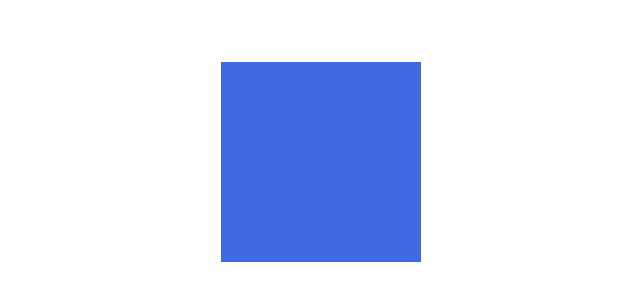
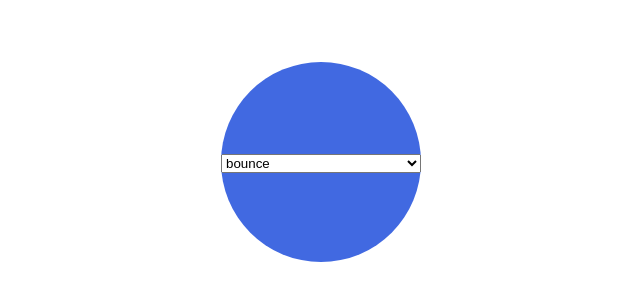
Before and after one commit to shakti0786/data-animate, a plain HTML site: page index.html in a window 1280 px wide. Shown: the part 238-538 px from the top of the page, without its empty margins (319-959 px from the left). Drawn offline with Linux system fonts and the light colour scheme.

Commit message:
The new version of data-animation with data-* attribute selectors for the animations.

```diff
--- a/data-animate.css
+++ b/data-animate.css
@@ -7,7 +7,6 @@ Based on the work of http://daneden.me/animate and by Nick Pettit - https://gith
 */
 
 [data-animate] {
-
     -webkit-animation-fill-mode: both;
     animation-fill-mode: both;
 }
--- a/index.html
+++ b/index.html
@@ -28,14 +28,135 @@
             margin: auto;
             width: 200px;
             height: 200px;
+            line-height: 200px;
+            border-radius: 50%;
+        }
+
+        .select {
+            display: inline-block;
+            width: 100%;
+            vertical-align: middle;
         }
 
     </style>
 
+    <script>
+        window.onload = function () {
+            var selector = document.querySelector(".select"),
+                     box = document.querySelector(".box");
+
+            selector.addEventListener("change", function (e) {
+                var selectorValue = selector.options[selector.selectedIndex].value;
+                box.setAttribute("data-animate", selectorValue);
+                setTimeout(function () {
+                    box.removeAttribute("data-animate");
+                }, 1000);
+            });
+        };
+    </script>
+
 </head>
 <body>
 <main>
-    <div class="box" data-animate="flip" data-duration="5s"></div>
+    <div class="box" data-animate>
+        <select class="select">
+            <optgroup label="Attention Seekers">
+                <option value="bounce">bounce</option>
+                <option value="flash">flash</option>
+                <option value="pulse">pulse</option>
+                <option value="rubberBand">rubberBand</option>
+                <option value="shake">shake</option>
+                <option value="swing">swing</option>
+                <option value="tada">tada</option>
+                <option value="wobble">wobble</option>
+            </optgroup>
+
+            <optgroup label="Bouncing Entrances">
+                <option value="bounceIn">bounceIn</option>
+                <option value="bounceInDown">bounceInDown</option>
+                <option value="bounceInLeft">bounceInLeft</option>
+                <option value="bounceInRight">bounceInRight</option>
+                <option value="bounceInUp">bounceInUp</option>
+            </optgroup>
+
+            <optgroup label="Bouncing Exits">
+                <option value="bounceOut">bounceOut</option>
+                <option value="bounceOutDown">bounceOutDown</option>
+                <option value="bounceOutLeft">bounceOutLeft</option>
+                <option value="bounceOutRight">bounceOutRight</option>
+                <option value="bounceOutUp">bounceOutUp</option>
+            </optgroup>
+
+            <optgroup label="Fading Entrances">
+                <option value="fadeIn">fadeIn</option>
+                <option value="fadeInDown">fadeInDown</option>
+                <option value="fadeInDownBig">fadeInDownBig</option>
+                <option value="fadeInLeft">fadeInLeft</option>
+                <option value="fadeInLeftBig">fadeInLeftBig</option>
+                <option value="fadeInRight">fadeInRight</option>
+                <option value="fadeInRightBig">fadeInRightBig</option>
+                <option value="fadeInUp">fadeInUp</option>
+                <option value="fadeInUpBig">fadeInUpBig</option>
+            </optgroup>
+
+            <optgroup label="Fading Exits">
+                <option value="fadeOut">fadeOut</option>
+                <option value="fadeOutDown">fadeOutDown</option>
+                <option value="fadeOutDownBig">fadeOutDownBig</option>
+                <option value="fadeOutLeft">fadeOutLeft</option>
+                <option value="fadeOutLeftBig">fadeOutLeftBig</option>
+                <option value="fadeOutRight">fadeOutRight</option>
+                <option value="fadeOutRightBig">fadeOutRightBig</option>
+                <option value="fadeOutUp">fadeOutUp</option>
+                <option value="fadeOutUpBig">fadeOutUpBig</option>
+            </optgroup>
+
+            <optgroup label="Flippers">
+                <option value="flip">flip</option>
+                <option value="flipInX">flipInX</option>
+                <option value="flipInY">flipInY</option>
+                <option value="flipOutX">flipOutX</option>
+                <option value="flipOutY">flipOutY</option>
+            </optgroup>
+
+            <optgroup label="Lightspeed">
+                <option value="lightSpeedIn">lightSpeedIn</option>
+                <option value="lightSpeedOut">lightSpeedOut</option>
+            </optgroup>
+
+            <optgroup label="Rotating Entrances">
+                <option value="rotateIn">rotateIn</option>
+                <option value="rotateInDownLeft">rotateInDownLeft</option>
+                <option value="rotateInDownRight">rotateInDownRight</option>
+                <option value="rotateInUpLeft">rotateInUpLeft</option>
+                <option value="rotateInUpRight">rotateInUpRight</option>
+            </optgroup>
+
+            <optgroup label="Rotating Exits">
+                <option value="rotateOut">rotateOut</option>
+                <option value="rotateOutDownLeft">rotateOutDownLeft</option>
+                <option value="rotateOutDownRight">rotateOutDownRight</option>
+                <option value="rotateOutUpLeft">rotateOutUpLeft</option>
+                <option value="rotateOutUpRight">rotateOutUpRight</option>
+            </optgroup>
+
+            <optgroup label="Sliders">
+                <option value="slideInDown">slideInDown</option>
+                <option value="slideInLeft">slideInLeft</option>
+                <option value="slideInRight">slideInRight</option>
+                <option value="slideOutLeft">slideOutLeft</option>
+                <option value="slideOutRight">slideOutRight</option>
+                <option value="slideOutUp">slideOutUp</option>
+            </optgroup>
+
+            <optgroup label="Specials">
+                <option value="hinge">hinge</option>
+                <option value="rollIn">rollIn</option>
+                <option value="rollOut">rollOut</option>
+            </optgroup>
+        </select>
+    </div>
+
 </main>
 
 </body>
```
